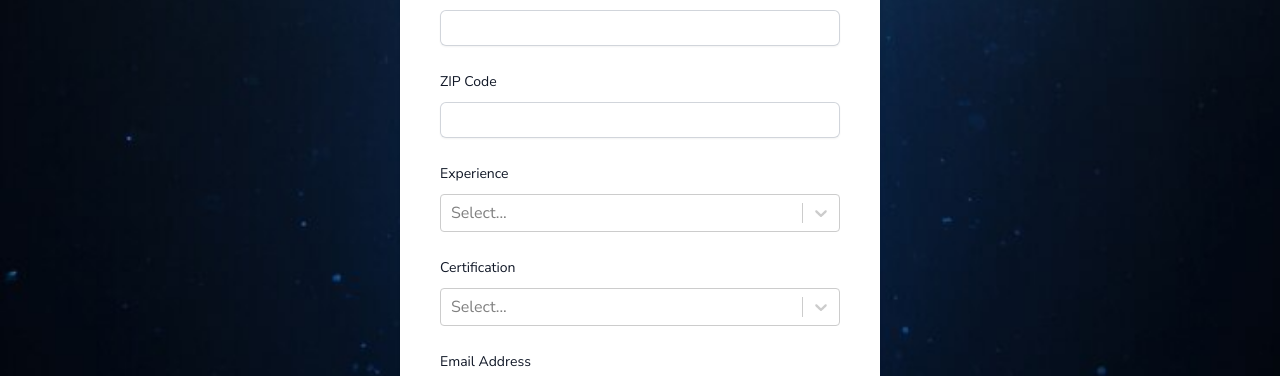
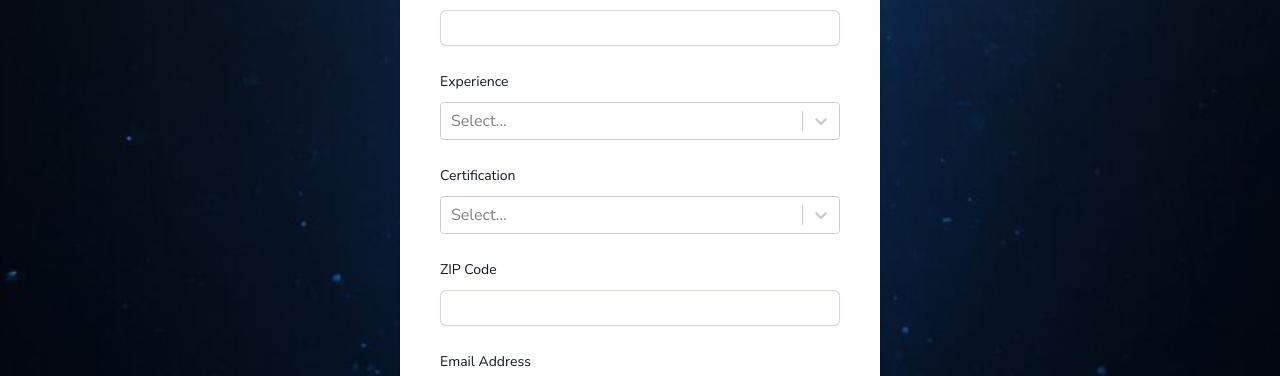
Before and after one commit to RozaliiaRusskikh/ocean-buddies, a Next.js app: page /register in a window 1280 px wide. Shown: the part 678-1054 px from the top of the page. Built offline with nearby package versions, Linux system fonts and the light colour scheme.

Commit message:
Style disabled button

```diff
--- a/app/components/AuthForm.tsx
+++ b/app/components/AuthForm.tsx
@@ -68,13 +68,6 @@ const AuthForm: React.FC<AuthFormProps> = ({ variant }) => {
                 errors={errors}
                 disabled={isLoading}
               />
-              <Input
-                id="zipcode"
-                label="ZIP Code"
-                register={register}
-                errors={errors}
-                disabled={isLoading}
-              />
               <Select
                 options={levels}
                 label="Experience"
@@ -85,6 +78,13 @@ const AuthForm: React.FC<AuthFormProps> = ({ variant }) => {
                 label="Certification"
                 disabled={isLoading}
                 isMulti
+              />
+              <Input
+                id="zipcode"
+                label="ZIP Code"
+                register={register}
+                errors={errors}
+                disabled={isLoading}
               />
             </>
           )}
--- a/app/components/Button.tsx
+++ b/app/components/Button.tsx
@@ -31,7 +31,7 @@ export function Button({
 
   const styles = `py-3 pl-8 pr-16 md:pl-10 md:pr-[4.5rem] border-[1px] border-secondary rounded relative group ${
     colors[color]
-  } ${disabled && "bg-gray-200 text-gray-400 border-gray-400 cursor-default"} ${
+  } ${disabled && "bg-gray-200 text-gray-600 border-gray-600 cursor-default"} ${
     danger && "bg-rose-500 hover:bg-rose-600 focus-visible:outline-rose-600"
   } ${className}`;
 
```
